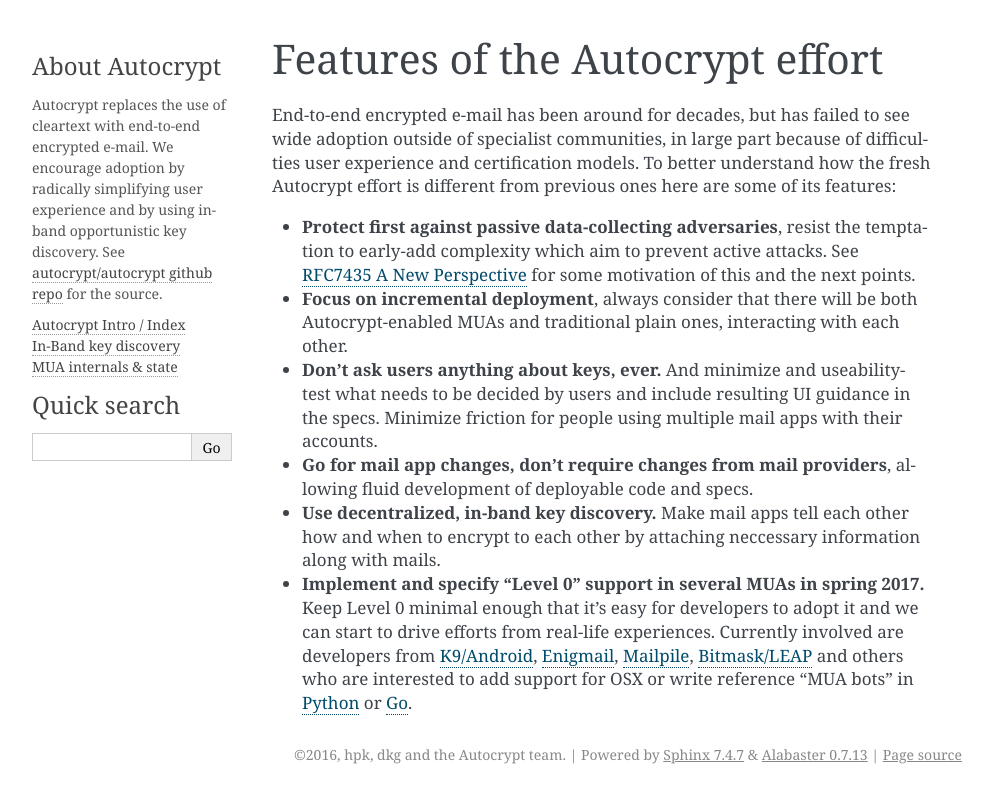
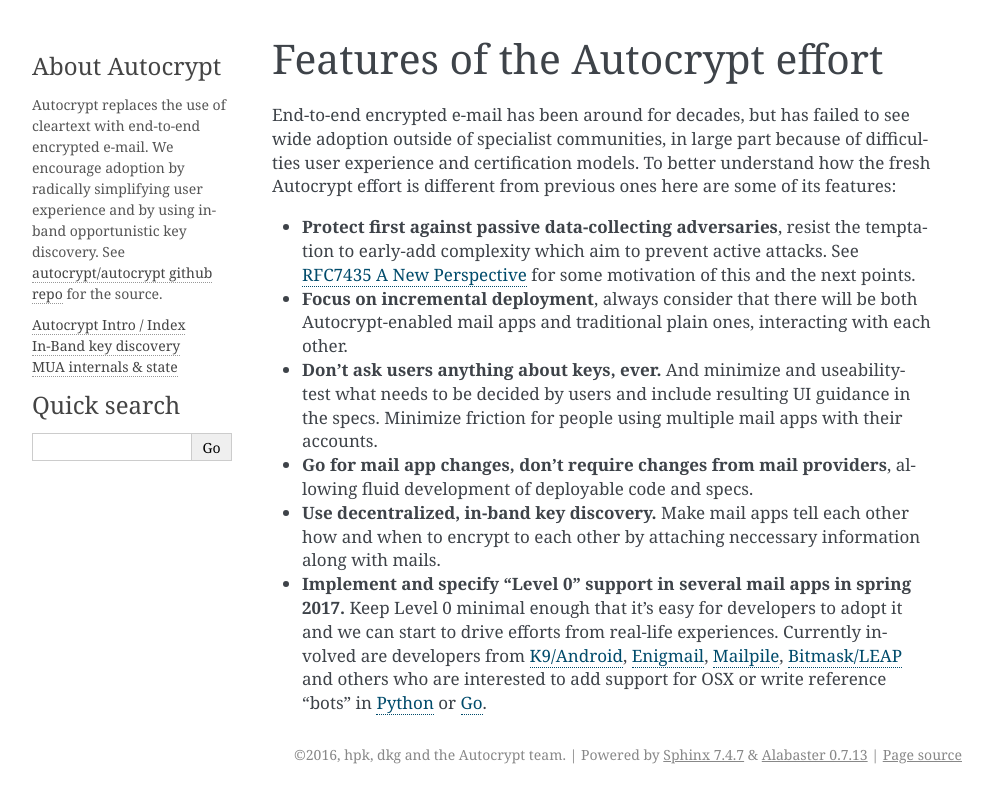
Before and after one commit to autocrypt/autocrypt, a Sphinx documentation site: the page built from doc/features.rst, in a window 1280 px wide. Shown: the top 803 px of the page, without its empty margins (148-1140 px from the left). Built offline with Sphinx 7.4.7, drawn with Linux system fonts in a browser that asks for light colours; pages that are not in the unit, such as notebooks, are missing from menus.

Commit message:
Use "mail app" instead of "MUA" consistently in features.rst

```diff
--- a/doc/features.rst
+++ b/doc/features.rst
@@ -15,7 +15,7 @@
   motivation of this and the next points.
 
 - **Focus on incremental deployment**, always consider that there
-  will be both Autocrypt-enabled MUAs and traditional plain ones,
+  will be both Autocrypt-enabled mail apps and traditional plain ones,
   interacting with each other.
 
 - **Don't ask users anything about keys, ever.** And minimize and
@@ -30,12 +30,12 @@
   tell each other how and when to encrypt to each other
   by attaching neccessary information along with mails.
 
-- **Implement and specify "Level 0" support in several MUAs in spring
+- **Implement and specify "Level 0" support in several mail apps in spring
   2017.** Keep Level 0 minimal enough that it's easy for developers to
   adopt it and we can start to drive efforts from real-life experiences.
   Currently involved are developers from `K9/Android`_, `Enigmail`_,
   `Mailpile`_, `Bitmask/LEAP`_ and others who are interested to add
-  support for OSX or write reference "MUA bots" in `Python`_ or `Go`_.
+  support for OSX or write reference "bots" in `Python`_ or `Go`_.
 
 .. _`K9/Android`: https://k9mail.github.io/
 .. _`Enigmail`: https://enigmail.net/
```
